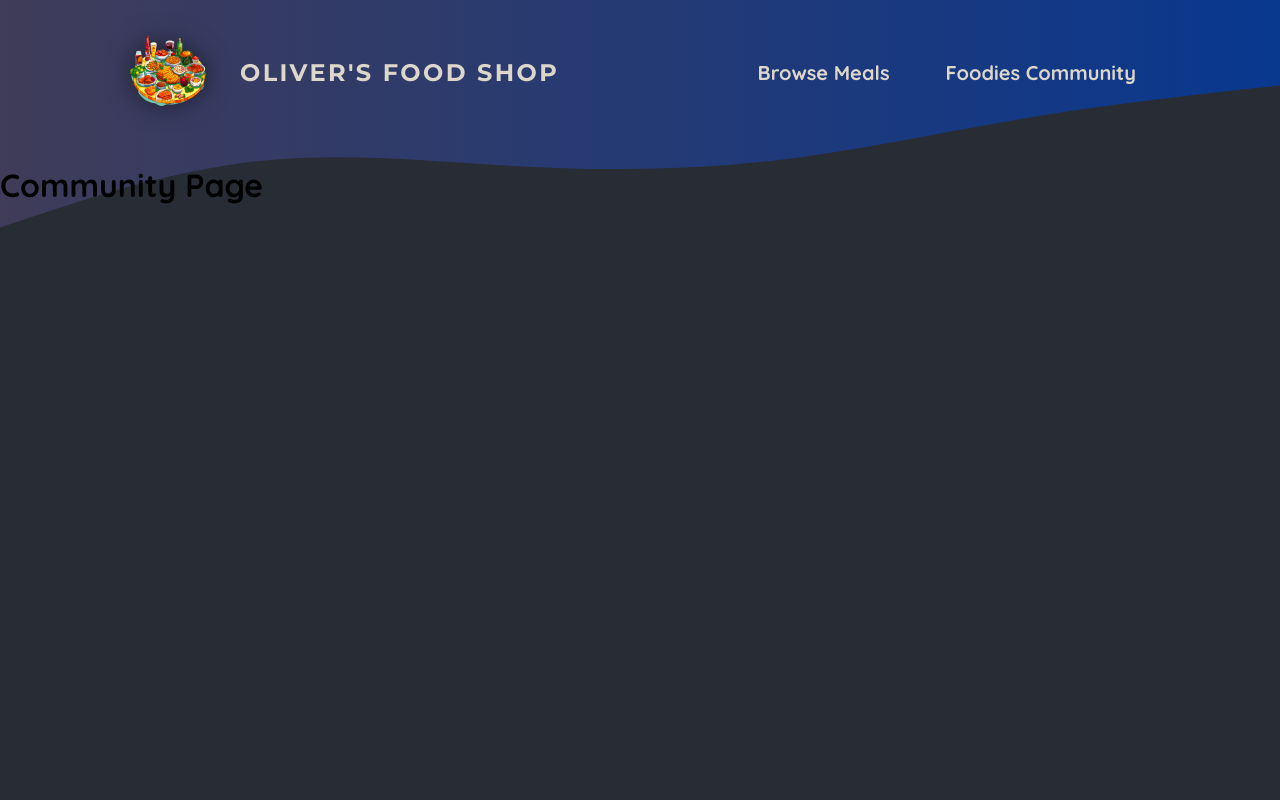
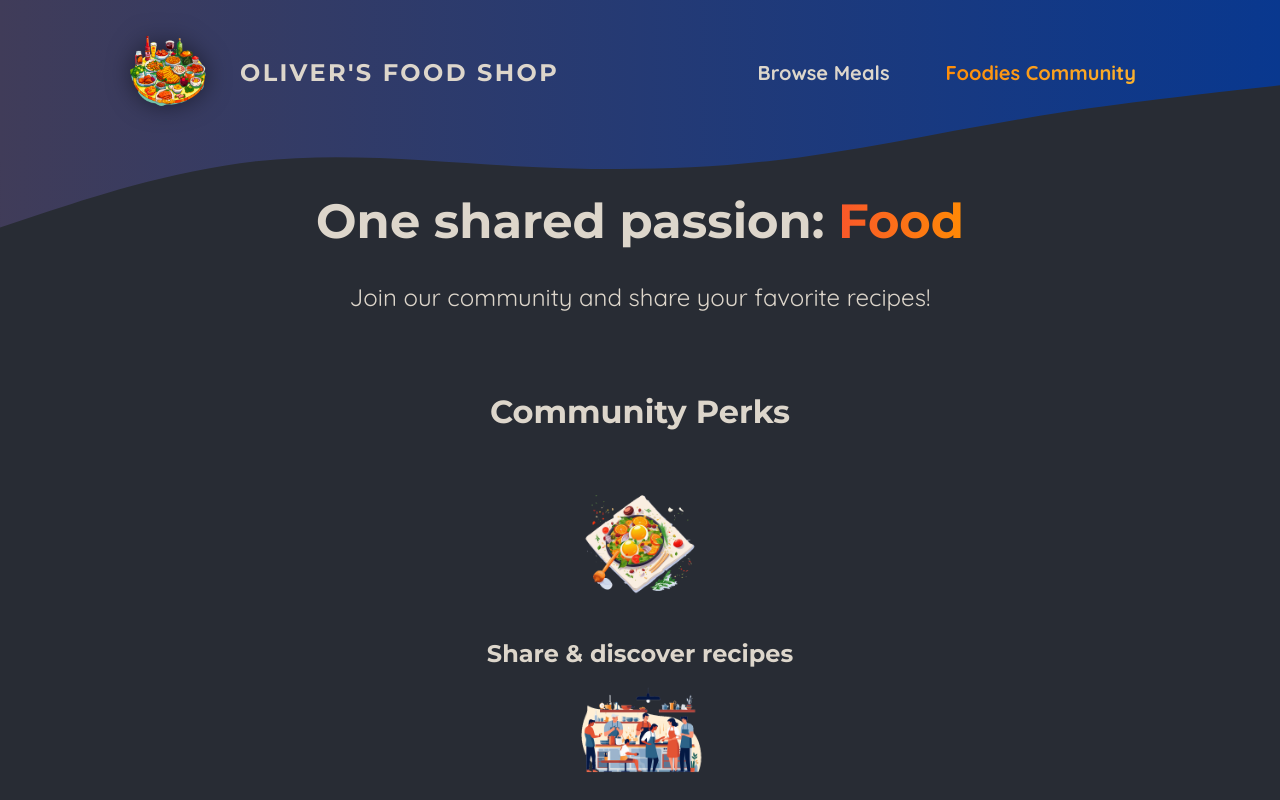
Before and after one commit to Olivernha/oliver-food-app, a Next.js app: page /community in a window 1280 px wide. Shown: the top 800 px of the page. Built offline with nearby package versions, Linux system fonts and the light colour scheme.

Commit message:
output meals data

```diff
--- a/app/community/page.js
+++ b/app/community/page.js
@@ -1,7 +1,40 @@
-export default function CommunityPage(){
-    return (
-        <div>
-            <h1>Community Page</h1>
-        </div>
-    )
+import Image from 'next/image';
+
+import mealIcon from '@/assets/icons/meal.png';
+import communityIcon from '@/assets/icons/community.png';
+import eventsIcon from '@/assets/icons/events.png';
+import classes from './page.module.css';
+
+export default function CommunityPage() {
+  return (
+    <>
+      <header className={classes.header}>
+        <h1>
+          One shared passion: <span className={classes.highlight}>Food</span>
+        </h1>
+        <p>Join our community and share your favorite recipes!</p>
+      </header>
+      <main className={classes.main}>
+        <h2>Community Perks</h2>
+
+        <ul className={classes.perks}>
+          <li>
+            <Image src={mealIcon} alt="A delicious meal" />
+            <p>Share & discover recipes</p>
+          </li>
+          <li>
+            <Image src={communityIcon} alt="A crowd of people, cooking" />
+            <p>Find new friends & like-minded people</p>
+          </li>
+          <li>
+            <Image
+              src={eventsIcon}
+              alt="A crowd of people at a cooking event"
+            />
+            <p>Participate in exclusive events</p>
+          </li>
+        </ul>
+      </main>
+    </>
+  );
 }
--- /dev/null
+++ b/app/community/page.module.css
@@ -0,0 +1,61 @@
+.header {
+    gap: 3rem;
+    margin: 3rem auto 5rem auto;
+    width: 90%;
+    max-width: 75rem;
+    color: #ddd6cb;
+    font-size: 1.5rem;
+    text-align: center;
+  }
+
+  .header h1 {
+    font-family: 'Montserrat', sans-serif;
+  }
+
+  .highlight {
+    background: linear-gradient(90deg, #f9572a, #ff8a05);
+    background-clip: text;
+    -webkit-background-clip: text;
+    -webkit-text-fill-color: transparent;
+  }
+
+  .main {
+    width: 90%;
+    max-width: 40rem;
+    margin: 0 auto;
+    text-align: center;
+  }
+
+  .main h2 {
+    font-family: 'Montserrat', sans-serif;
+    font-size: 2rem;
+    margin-bottom: 3rem;
+    color: #ddd6cb;
+  }
+
+  .perks {
+    list-style: none;
+    margin: 3rem 0;
+    padding: 0;
+  }
+
+  .perks li {
+    display: flex;
+    flex-direction: column;
+    align-items: center;
+    gap: 2rem;
+  }
+
+  .perks img {
+    width: 8rem;
+    height: 8rem;
+    object-fit: contain;
+  }
+
+  .perks p {
+    font-family: 'Montserrat', sans-serif;
+    font-size: 1.5rem;
+    font-weight: bold;
+    margin: 0;
+    color: #ddd6cb;
+  }
--- /dev/null
+++ b/app/meals/page.module.css
@@ -0,0 +1,34 @@
+.header {
+    gap: 3rem;
+    margin: 3rem auto 5rem auto;
+    width: 90%;
+    max-width: 75rem;
+    color: #ddd6cb;
+    font-size: 1.5rem;
+  }
+
+  .header h1 {
+    font-family: 'Montserrat', sans-serif;
+  }
+
+  .highlight {
+    background: linear-gradient(90deg, #f9572a, #ff8a05);
+    background-clip: text;
+    -webkit-background-clip: text;
+    -webkit-text-fill-color: transparent;
+  }
+
+  .header p {
+    margin: 0;
+  }
+
+  .cta a {
+    display: inline-block;
+    margin-top: 1rem;
+    padding: 0.5rem 1rem;
+    border-radius: 0.5rem;
+    background: linear-gradient(90deg, #f9572a, #ff9b05);
+    color: #ffffff;
+    font-weight: bold;
+    text-decoration: none;
+  }
--- a/components/main-header/main-header.js
+++ b/components/main-header/main-header.js
@@ -3,7 +3,10 @@
 import logoImg from '@/assets/logo.png';
 import classes from "./main-header.module.css";
 import MainHeaderBackground from "./main-header-background";
+import NavLink from "./nav-link";
+
 export default function MainHeader() {
+
     return (
         <>
             <MainHeaderBackground />
@@ -14,8 +17,12 @@
                 </Link>
                 <nav className={classes.nav}>
                     <ul>
-                        <li><Link href={'/meals'}>Browse Meals</Link></li>
-                        <li><Link href={'/community'}>Foodies Community</Link></li>
+                        <li>
+                         <NavLink href={'/meals'}>Browse Meals</NavLink>
+                        </li>
+                        <li>
+                            <NavLink href={'/community'}>Foodies Community</NavLink>
+                          </li>
                     </ul>
                 </nav>
             </header>
--- a/components/main-header/main-header.module.css
+++ b/components/main-header/main-header.module.css
@@ -21,30 +21,6 @@
     font-size: 1.25rem;
   }
 
-.nav a {
-    text-decoration: none;
-    color: #ddd6cb;
-    font-weight: bold;
-    padding: 0.5rem 1rem;
-    border-radius: 0.5rem;
-}
-
-.nav a:hover,
-.nav a:active {
-    background: linear-gradient(90deg, #05e2ff, #319ff9);
-    background-clip: text;
-    -webkit-background-clip: text;
-    -webkit-text-fill-color: transparent;
-    text-shadow: 0 0 18px rgba(248, 190, 42, 0.8);
-}
-
-.active {
-    background: linear-gradient(90deg, #ff8a05, #f9b331);
-    background-clip: text;
-    -webkit-background-clip: text;
-    -webkit-text-fill-color: transparent;
-}
-
   .logo {
     display: flex;
     align-items: center;
--- /dev/null
+++ b/components/main-header/nav-link.js
@@ -0,0 +1,22 @@
+'use client';
+
+import Link from 'next/link';
+import { usePathname } from 'next/navigation';
+import classes from './nav-link.module.css';
+
+export default function NavLink({ href, children }) {
+  const path = usePathname();
+
+  return (
+    <Link
+      href={href}
+      className={
+        path.startsWith(href)
+          ? `${classes.link} ${classes.active}`
+          : classes.link
+      }
+    >
+      {children}
+    </Link>
+  );
+}
--- /dev/null
+++ b/components/main-header/nav-link.module.css
@@ -0,0 +1,23 @@
+.link {
+    text-decoration: none;
+    color: #ddd6cb;
+    font-weight: bold;
+    padding: 0.5rem 1rem;
+    border-radius: 0.5rem;
+  }
+
+  .link:hover,
+  .link:active {
+    background: linear-gradient(90deg, #ff8a05, #f9b331);
+    background-clip: text;
+    -webkit-background-clip: text;
+    -webkit-text-fill-color: transparent;
+    text-shadow: 0 0 18px rgba(248, 190, 42, 0.8);
+  }
+
+  .active {
+    background: linear-gradient(90deg, #ff8a05, #f9b331);
+    background-clip: text;
+    -webkit-background-clip: text;
+    -webkit-text-fill-color: transparent;
+  }
```
Also changed, not shown: app/meals/page.js (+27 -6 lines), components/meals/meal-item.js (added, +26 -0 lines), components/meals/meal-item.module.css (added, +75 -0 lines), components/meals/meals-grid.js (added, +14 -0 lines), components/meals/meals-grid.module.css (added, +10 -0 lines). Lines whose indentation alone changed are shown as unchanged.
